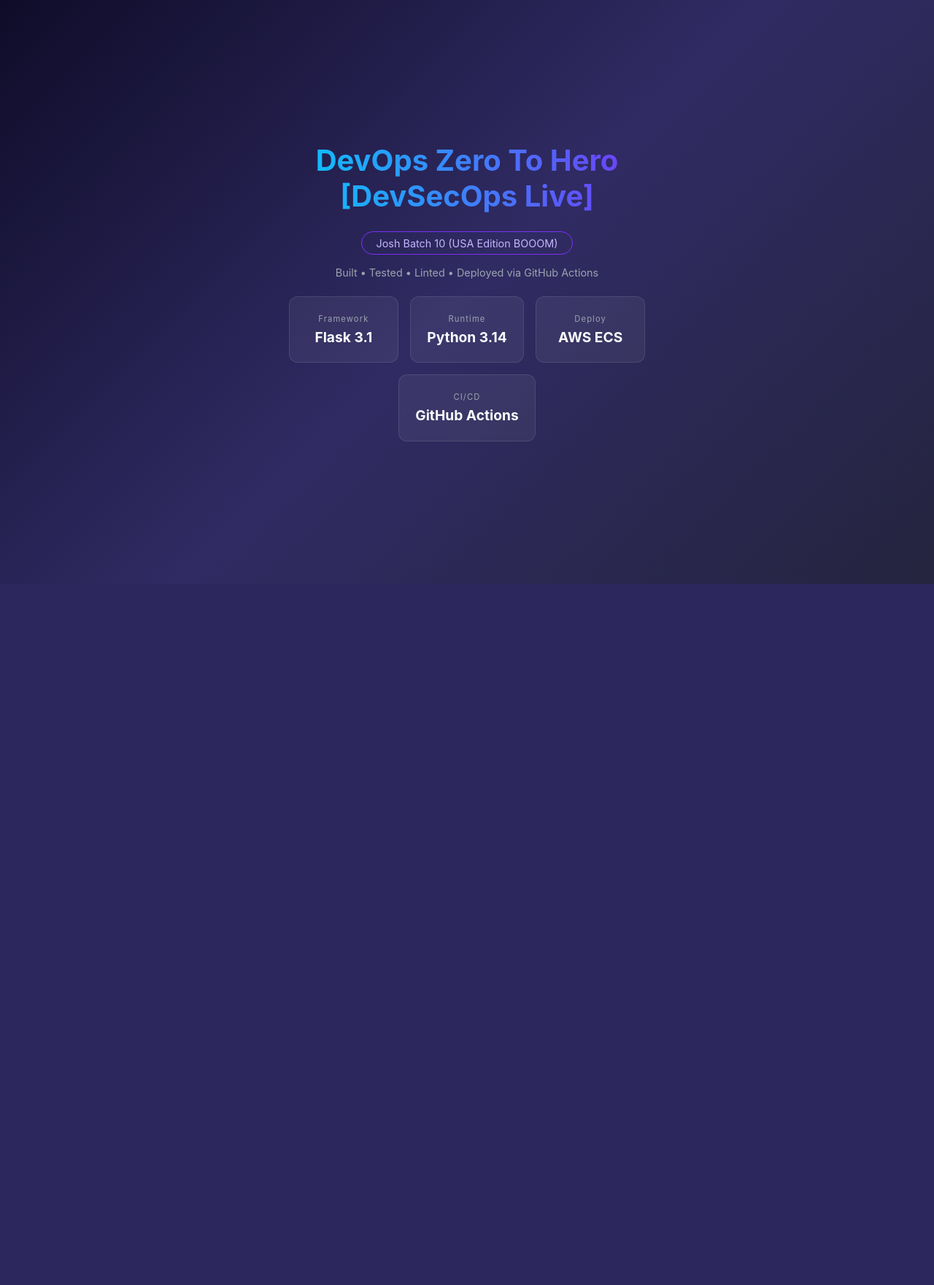
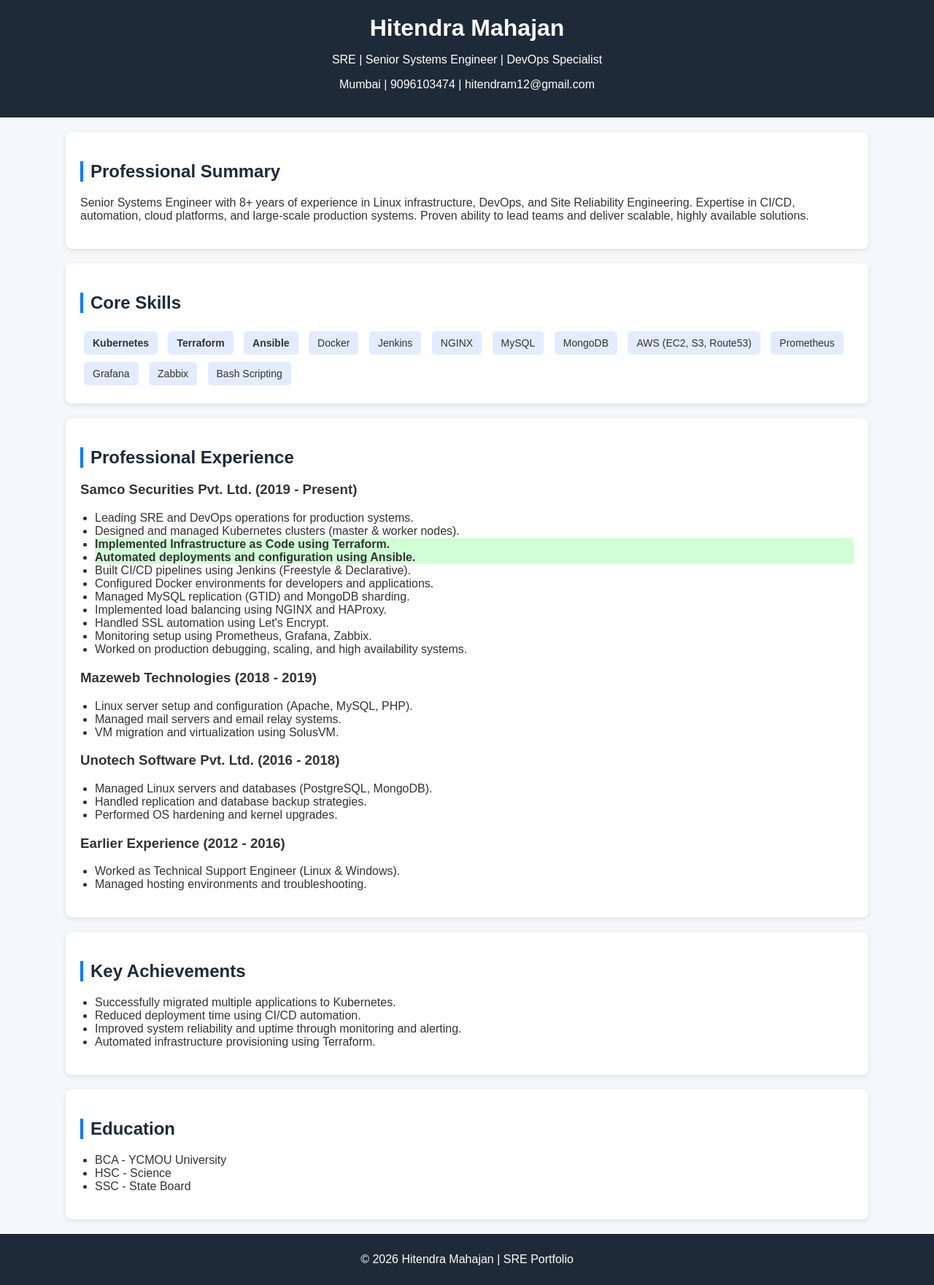
Before and after one commit to hitendram12/github-actions, a Flask app: page / in a window 1280 px wide. Shown: the whole page at 73% size. Before the commit the page ends 800 px from the top, so only its background shows below. Run offline with Flask 3, Linux system fonts and the light colour scheme.

Commit message:
Update index.html with personal branding details

```diff
--- a/templates/index.html
+++ b/templates/index.html
@@ -3,111 +3,177 @@
 <head>
     <meta charset="UTF-8">
     <meta name="viewport" content="width=device-width, initial-scale=1.0">
-<title>DevOps Zero To Hero</title>
+    <title>Hitendra Mahajan | SRE Lead</title>
 
     <style>
-*{margin:0;padding:0;box-sizing:border-box}
-
-body{
-min-height:100vh;
-display:flex;
-align-items:center;
-justify-content:center;
-background:linear-gradient(135deg,#0f0c29,#302b63,#24243e);
-font-family:-apple-system,BlinkMacSystemFont,"Segoe UI",Roboto;
-color:#e0e0e0
+        body {
+            font-family: Arial, sans-serif;
+            margin: 0;
+            background: #f5f7fa;
+            color: #333;
         }
 
-.container{text-align:center;padding:2rem;max-width:640px}
-
-h1{
-font-size:2.5rem;
-background:linear-gradient(90deg,#00d2ff,#7b2ff7);
--webkit-background-clip:text;
--webkit-text-fill-color:transparent;
-margin-bottom:.5rem
+        header {
+            background: #1e2a38;
+            color: #fff;
+            padding: 20px;
+            text-align: center;
         }
 
-.badge{
-display:inline-block;
-margin:1rem 0;
-padding:.4rem 1.2rem;
-border:1px solid #7b2ff7;
-border-radius:999px;
-font-size:.9rem;
-color:#c4b5fd
+        header h1 {
+            margin: 0;
         }
 
-.pipeline{
-margin-bottom:1.5rem;
-font-size:.9rem;
-color:#9ca3af
+        .container {
+            width: 90%;
+            max-width: 1100px;
+            margin: 20px auto;
         }
 
-.cards{
-display:flex;
-gap:1rem;
-justify-content:center;
-flex-wrap:wrap
+        .card {
+            background: #fff;
+            padding: 20px;
+            margin-bottom: 20px;
+            border-radius: 8px;
+            box-shadow: 0px 2px 6px rgba(0,0,0,0.1);
         }
 
-.card{
-background:rgba(255,255,255,.06);
-border:1px solid rgba(255,255,255,.1);
-border-radius:12px;
-padding:1.4rem;
-min-width:150px
+        h2 {
+            border-left: 4px solid #007bff;
+            padding-left: 10px;
+            color: #1e2a38;
         }
 
-.card span{
-display:block;
-font-size:.7rem;
-color:#9ca3af;
-margin-bottom:.4rem;
-letter-spacing:.1em
+        ul {
+            padding-left: 20px;
         }
 
-.card strong{
-font-size:1.2rem;
-color:#f9fafb
+        .skills span {
+            display: inline-block;
+            background: #e3ecff;
+            padding: 8px 12px;
+            margin: 5px;
+            border-radius: 5px;
+            font-size: 14px;
+        }
+
+        .highlight {
+            background: #d1ffd6;
+            font-weight: bold;
+        }
+
+        footer {
+            text-align: center;
+            padding: 10px;
+            background: #1e2a38;
+            color: #fff;
         }
     </style>
 </head>
 
 <body>
 
+<header>
+    <h1>Hitendra Mahajan</h1>
+    <p>SRE | Senior Systems Engineer | DevOps Specialist</p>
+    <p>Mumbai | 9096103474 | hitendram12@gmail.com</p>
+</header>
+
 <div class="container">
 
-<h1>DevOps Zero To Hero [DevSecOps Live]</h1>
-<div class="badge">Josh Batch 10 (USA Edition BOOOM)</div>
-
-<div class="pipeline">
-Built • Tested • Linted • Deployed via GitHub Actions
-</div>
-
-<div class="cards">
     <div class="card">
-<span>Framework</span>
-<strong>Flask 3.1</strong>
+        <h2>Professional Summary</h2>
+        <p>
+            Senior Systems Engineer with 8+ years of experience in Linux infrastructure, DevOps,
+            and Site Reliability Engineering. Expertise in CI/CD, automation, cloud platforms,
+            and large-scale production systems. Proven ability to lead teams and deliver
+            scalable, highly available solutions.
+        </p>
     </div>
 
     <div class="card">
-<span>Runtime</span>
-<strong>Python 3.14</strong>
+        <h2>Core Skills</h2>
+        <div class="skills">
+            <span class="highlight">Kubernetes</span>
+            <span class="highlight">Terraform</span>
+            <span class="highlight">Ansible</span>
+            <span>Docker</span>
+            <span>Jenkins</span>
+            <span>NGINX</span>
+            <span>MySQL</span>
+            <span>MongoDB</span>
+            <span>AWS (EC2, S3, Route53)</span>
+            <span>Prometheus</span>
+            <span>Grafana</span>
+            <span>Zabbix</span>
+            <span>Bash Scripting</span>
+        </div>
     </div>
 
     <div class="card">
-<span>Deploy</span>
-<strong>AWS ECS</strong>
+        <h2>Professional Experience</h2>
+
+        <h3>Samco Securities Pvt. Ltd. (2019 - Present)</h3>
+        <ul>
+            <li>Leading SRE and DevOps operations for production systems.</li>
+            <li>Designed and managed Kubernetes clusters (master & worker nodes).</li>
+            <li class="highlight">Implemented Infrastructure as Code using Terraform.</li>
+            <li class="highlight">Automated deployments and configuration using Ansible.</li>
+            <li>Built CI/CD pipelines using Jenkins (Freestyle & Declarative).</li>
+            <li>Configured Docker environments for developers and applications.</li>
+            <li>Managed MySQL replication (GTID) and MongoDB sharding.</li>
+            <li>Implemented load balancing using NGINX and HAProxy.</li>
+            <li>Handled SSL automation using Let's Encrypt.</li>
+            <li>Monitoring setup using Prometheus, Grafana, Zabbix.</li>
+            <li>Worked on production debugging, scaling, and high availability systems.</li>
+        </ul>
+
+        <h3>Mazeweb Technologies (2018 - 2019)</h3>
+        <ul>
+            <li>Linux server setup and configuration (Apache, MySQL, PHP).</li>
+            <li>Managed mail servers and email relay systems.</li>
+            <li>VM migration and virtualization using SolusVM.</li>
+        </ul>
+
+        <h3>Unotech Software Pvt. Ltd. (2016 - 2018)</h3>
+        <ul>
+            <li>Managed Linux servers and databases (PostgreSQL, MongoDB).</li>
+            <li>Handled replication and database backup strategies.</li>
+            <li>Performed OS hardening and kernel upgrades.</li>
+        </ul>
+
+        <h3>Earlier Experience (2012 - 2016)</h3>
+        <ul>
+            <li>Worked as Technical Support Engineer (Linux & Windows).</li>
+            <li>Managed hosting environments and troubleshooting.</li>
+        </ul>
+
     </div>
 
     <div class="card">
-<span>CI/CD</span>
-<strong>GitHub Actions</strong>
+        <h2>Key Achievements</h2>
+        <ul>
+            <li>Successfully migrated multiple applications to Kubernetes.</li>
+            <li>Reduced deployment time using CI/CD automation.</li>
+            <li>Improved system reliability and uptime through monitoring and alerting.</li>
+            <li>Automated infrastructure provisioning using Terraform.</li>
+        </ul>
     </div>
+
+    <div class="card">
+        <h2>Education</h2>
+        <ul>
+            <li>BCA - YCMOU University</li>
+            <li>HSC - Science</li>
+            <li>SSC - State Board</li>
+        </ul>
     </div>
 
 </div>
 
+<footer>
+    <p>© 2026 Hitendra Mahajan | SRE Portfolio</p>
+</footer>
+
 </body>
 </html>
```
Lines whose indentation alone changed are shown as unchanged.
